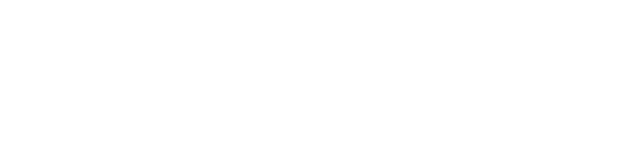
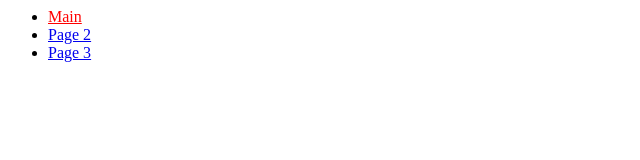
Before and after one commit to lursmana/Commschool, a plain HTML site: page index.html in a window 1280 px wide. Shown: the whole page, without its empty margins (0-640 px from the left). Drawn offline with Linux system fonts and the light colour scheme.

Commit message:
created navigation

```diff
--- a/index.html
+++ b/index.html
@@ -3,8 +3,25 @@
     <meta charset="UTF-8">
     <meta name="viewport" content="width=device-width, initial-scale=1.0">
     <title>Main</title>
+    <style>
+        .active {
+            color: red;
+        }
+    </style>
 </head>
 <body>
-
+    <nav>
+        <ul>
+            <li>
+                <a href="#" class="active">Main</a>
+            </li>
+            <li>
+                <a href="./page2.html">Page 2</a>
+            </li>
+            <li>
+                <a href="./page3.html">Page 3</a>
+            </li>
+        </ul>
+    </nav>
 </body>
 </html>
```
Also changed, not shown: page2.html (+18 -1 lines), page3.html (+18 -1 lines).
